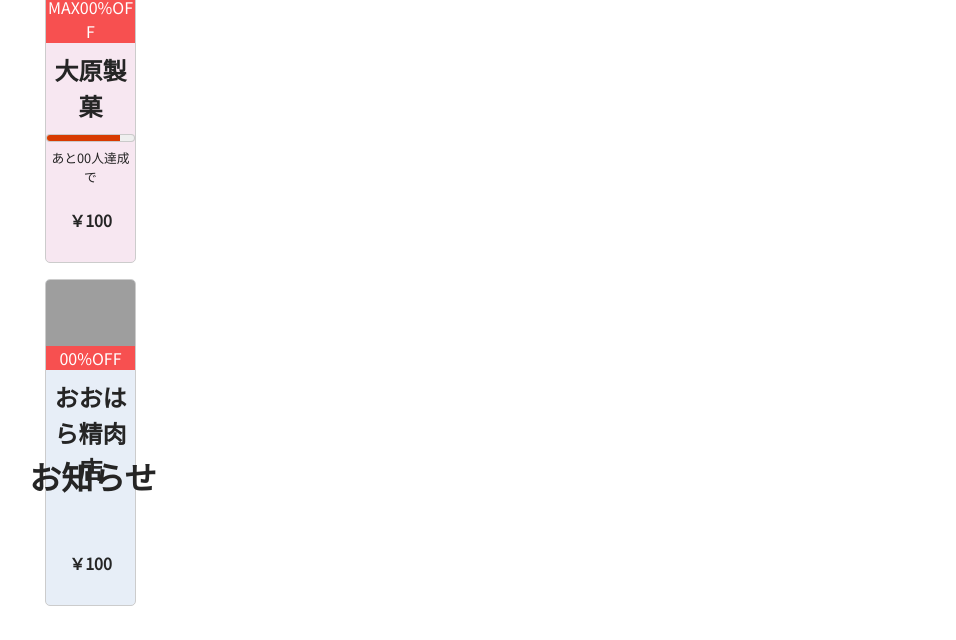
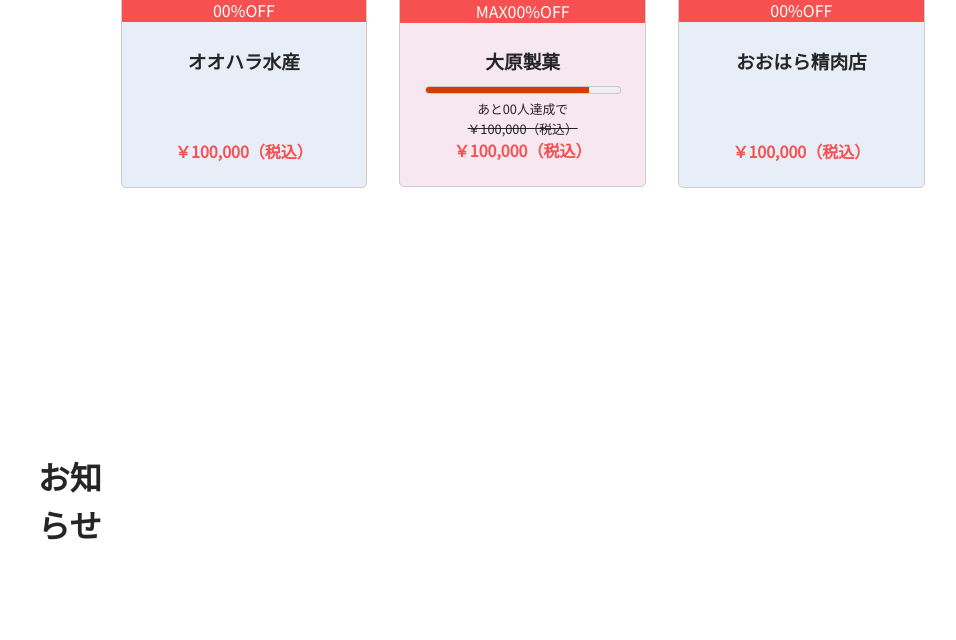
Before and after one commit to shumpei-kayano/2023TeamA, a Django app: page / in a window 1280 px wide. Shown: the part 1089-1729 px from the top of the page, without its empty margins (54-1010 px from the left). Run offline with Django 4.2, Linux system fonts and the light colour scheme; style sheets or scripts are compiled from the project's sources; grey boxes are pictures that could not be loaded.

Commit message:
一旦井堀分マージ

```diff
--- a/src/user/static/css/_component.scss
+++ b/src/user/static/css/_component.scss
@@ -45,30 +45,6 @@
     }
 }
 
-// 商品カード
-.card {
-    &--img{
-        width: 100%;
-        object-fit: cover;
-    }
-    &--content{
-        padding: 15px;
-    }
-    &--title{
-        margin: 0;
-        font-size: 1.5em;
-        font-weight: bold;
-    }
-    &--text{
-        margin: 10px 0;
-    }
-    &--pink{
-        background: $melimit_lightpink;
-    }
-    &--blue{
-        background: $melimit_lightblue;
-    }
-}
 .item {
     &--card{
         width: 25%;
@@ -102,11 +78,7 @@
         text-align: center;
         padding: 10% 0;
         meter{
-            width: 100%;
-        }
-        span{
-            font-size: 0.8rem;
-            color: $melimit_gray;
+            width: 80%;
         }
     }
     &--title{
@@ -127,18 +99,20 @@
         }
     }
     &--notice{
-        border:none;
+        border: 1px solid $main_color;
     }
     &--price{
-        font-size: 1.5rem;
-        font-weight: bold;
+        font-size: 0.8rem;
         margin: 0;
+        text-decoration: line-through;
     }
     &--discount{
-        font-size: 1.5rem;
-        font-weight: bold;
         margin: 0;
         color: $melimit_red;
+    }
+    &--date-category {
+        font-size: 0.8rem;
+        color: $main_color;
     }
 }
 .center {
--- a/src/user/static/css/style.css
+++ b/src/user/static/css/style.css
@@ -740,29 +740,6 @@
   line-height: 2rem;
 }
 
-.card--img {
-  width: 100%;
-  -o-object-fit: cover;
-     object-fit: cover;
-}
-.card--content {
-  padding: 15px;
-}
-.card--title {
-  margin: 0;
-  font-size: 1.5em;
-  font-weight: bold;
-}
-.card--text {
-  margin: 10px 0;
-}
-.card--pink {
-  background: rgba(212, 133, 186, 0.2);
-}
-.card--blue {
-  background: rgba(133, 168, 212, 0.2);
-}
-
 .item--card {
   width: 25%;
   border: 1px solid #ccc;
@@ -796,11 +773,7 @@
   padding: 10% 0;
 }
 .card--content meter {
-  width: 100%;
-}
-.card--content span {
-  font-size: 0.8rem;
-  color: #EBEBEB;
+  width: 80%;
 }
 .card--title {
   margin: 0;
@@ -820,18 +793,20 @@
   margin-bottom: 4rem;
 }
 .card--notice {
-  border: none;
+  border: 1px solid #D4B985;
 }
 .card--price {
-  font-size: 1.5rem;
-  font-weight: bold;
+  font-size: 0.8rem;
   margin: 0;
+  text-decoration: line-through;
 }
 .card--discount {
-  font-size: 1.5rem;
-  font-weight: bold;
   margin: 0;
   color: #F75050;
+}
+.card--date-category {
+  font-size: 0.8rem;
+  color: #D4B985;
 }
 
 .center {
--- a/src/user/templates/user/base.html
+++ b/src/user/templates/user/base.html
@@ -12,7 +12,7 @@
     <meta name="viewport" content="width=device-width, initial-scale=1.0">
     <title>{% block title %}{% endblock title %}</title>
     <link rel="stylesheet" type="text/css" href="{% static 'css/style.css' %}">
-    <link rel="stylesheet" type="text/css" href="{% static 'accounts/css/style.css' %}">
+    {% comment %} <link rel="stylesheet" type="text/css" href="{% static 'accounts/css/style.css' %}"> {% endcomment %}
 </head>
 <body>
 <header>
--- a/src/user/templates/user/index.html
+++ b/src/user/templates/user/index.html
@@ -27,12 +27,13 @@
         <input type="radio" name="tab_name" id="tab1" checked>
         <label class="tab_class" for="tab1">すべての商品</label>
         <div class="content_class">
+            <div class="item--list">
                     <div class="item--card card--blue">
                         <img src="{% static 'assets/img/350x160.png' %}" alt="Image" class="card--img">
                         <p class="discount">00%OFF</p>
                         <div class="card--content">
                             <h3 class="card--title">オオハラ水産</h3>
-                        <span class="card--price">a</span><span class="card--arrow">→</span><span class="card--discount">b</span>
+                            <h4 class="card--discount">￥100,000（税込）</h4>
                         </div>
                     </div>
                 <div class="item--card card--pink">
@@ -42,7 +43,9 @@
                         <h3 class="card--title">大原製菓</h3>
                         <meter low="69" high="80" max="100" value="84">B</meter>
                         <p class="card--text">あと00人達成で</p>
-                        <h4>￥100</h4>
+                        <p class="card--price">￥100,000（税込）</p>
+                        {% comment %} <span class="card--arrow">&rarr;</span> {% endcomment %}
+                        <h4 class="card--discount">￥100,000（税込）</h4>
                     </div>
                 </div>
                 <div class="item--card card--blue">
@@ -50,7 +53,7 @@
                     <p class="discount">00%OFF</p>
                     <div class="card--content">
                         <h3 class="card--title">おおはら精肉店</h3>
-                        <h4>￥100</h4>
+                        <h4 class="card--discount">￥100,000（税込）</h4>
                     </div>
                 </div>
             </div>
```
Also changed, not shown: other parts of src/user/templates/user/index.html (+9 -19 lines). Lines whose indentation alone changed are shown as unchanged.
